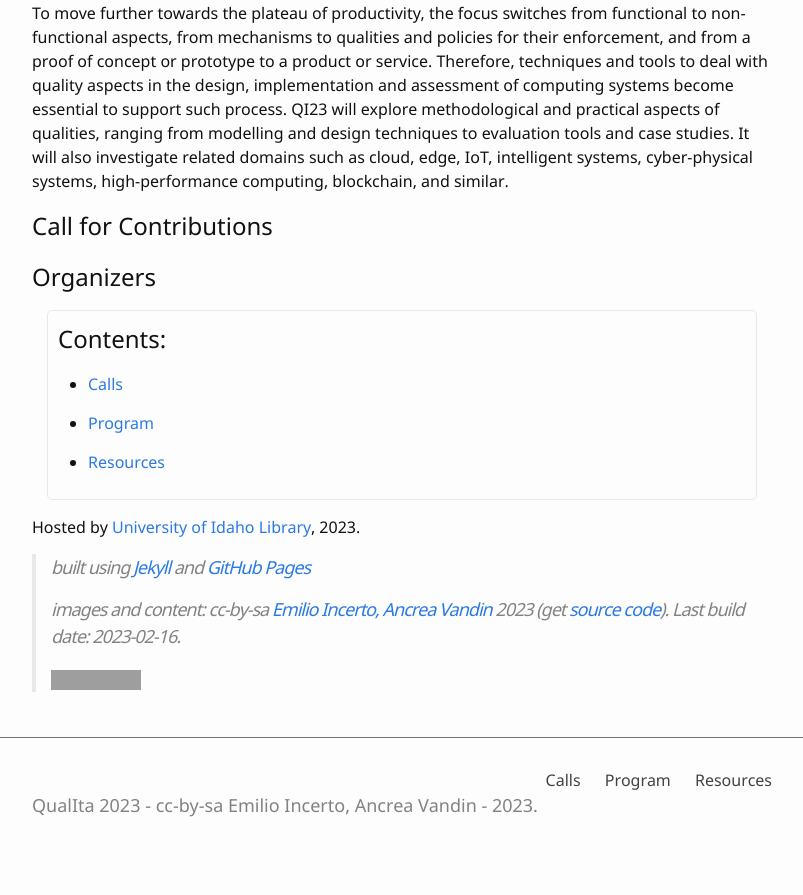
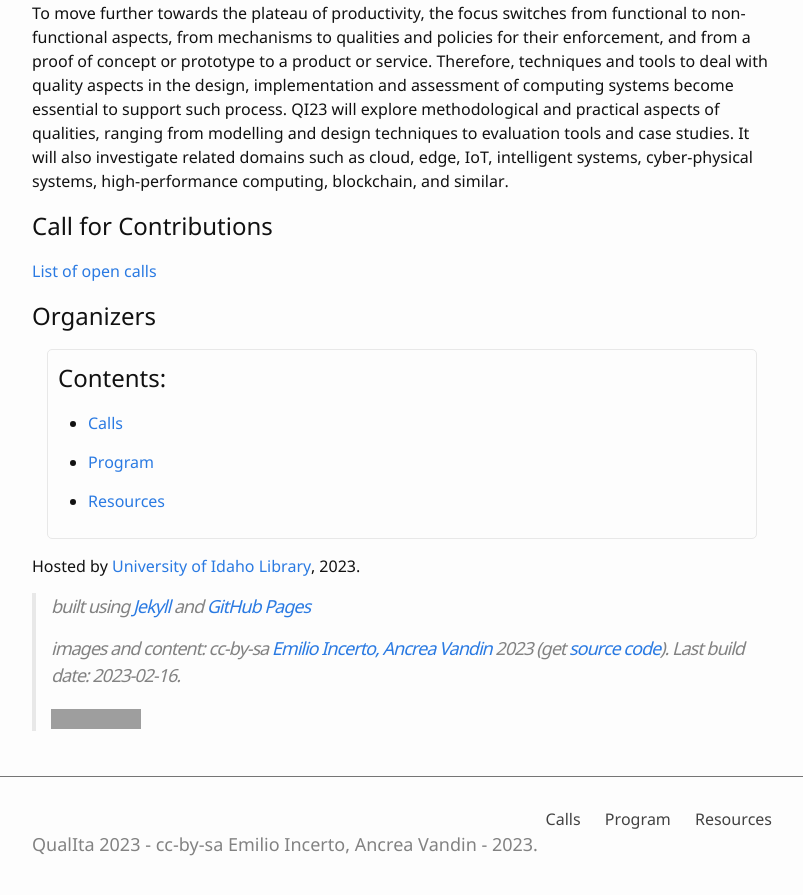
Before and after one commit to QualITAWG/qualitawg.github.io, a Jekyll site: the page built from index.md, in a window 1280 px wide and 900 px high, scrolled down 904 px. Shown: the top 895 px of the window, without its empty margins (238-1041 px from the left). Built offline with Jekyll 4.4.1, drawn with Linux system fonts in a browser that asks for light colours; before the commit the page ends 1768 px from its top, so only the background shows below that; grey boxes are pictures that could not be loaded.

Commit message:
new_twttertrace

```diff
--- a/index.md
+++ b/index.md
@@ -15,6 +15,8 @@ QualIta 2023  (QI23) aims to highlight quality aspects, considering the complex,
 Technologies such as Cloud computing, IoT, 5G networks, Big Data and AI have started becoming mature enough, turning the peak of inflated expectations and disillusionment towards effective solutions into enlightenment. To move further towards the plateau of productivity, the focus switches from functional to non-functional aspects, from mechanisms to qualities and policies for their enforcement, and from a proof of concept or prototype to a product or service. Therefore, techniques and tools to deal with quality aspects in the design, implementation and assessment of computing systems become essential to support such process. QI23 will explore methodological and practical aspects of qualities, ranging from modelling and design techniques to evaluation tools and case studies. It will also investigate related domains such as cloud, edge, IoT, intelligent systems, cyber-physical systems, high-performance computing, blockchain, and similar.
 
 ## Call for Contributions
+
+[List of open calls](https://qualitawg.github.io/0-Calls.html)
 
 ## Organizers
 
```
